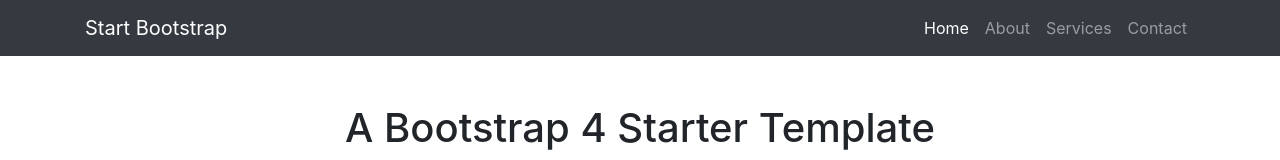
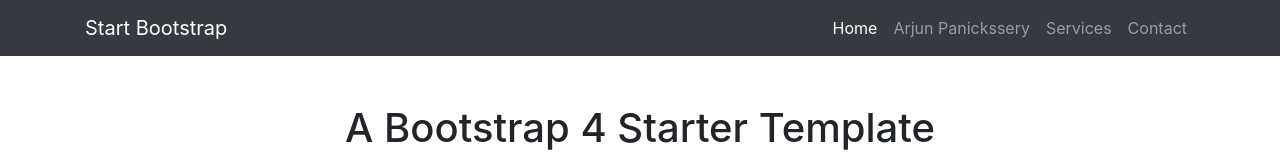
Before and after one commit to dylanbowman314/dylanbowman.github.io, a website: page index.html in a window 1280 px wide. Shown: the top 160 px of the page. Drawn offline with nearby package versions, Linux system fonts and the light colour scheme.

Commit message:
Update index.html

```diff
--- a/index.html
+++ b/index.html
@@ -32,7 +32,7 @@
             </a>
           </li>
           <li class="nav-item">
-            <a class="nav-link" href="#">About</a>
+            <a class="nav-link" href="#">Arjun Panickssery</a>
           </li>
           <li class="nav-item">
             <a class="nav-link" href="#">Services</a>
```
